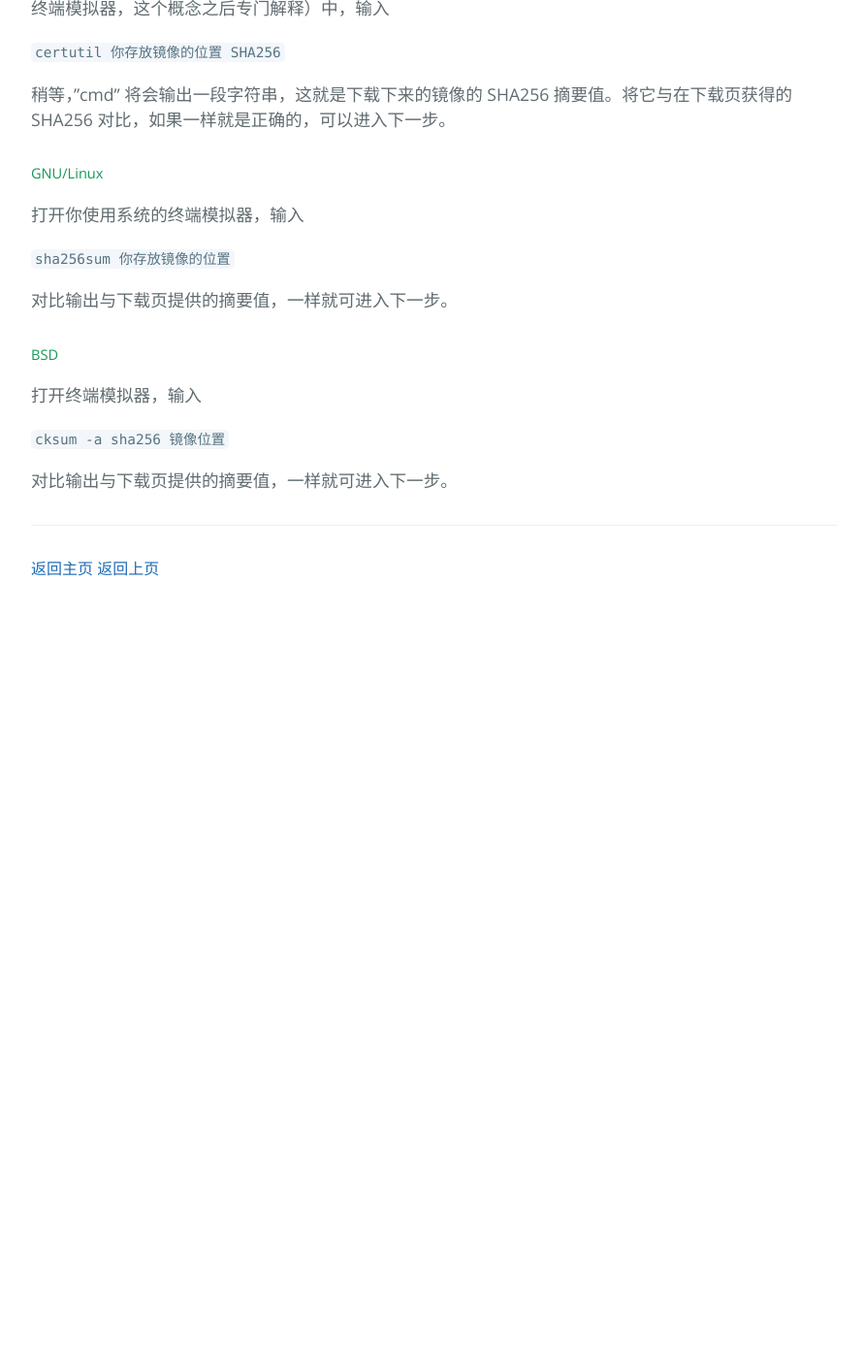
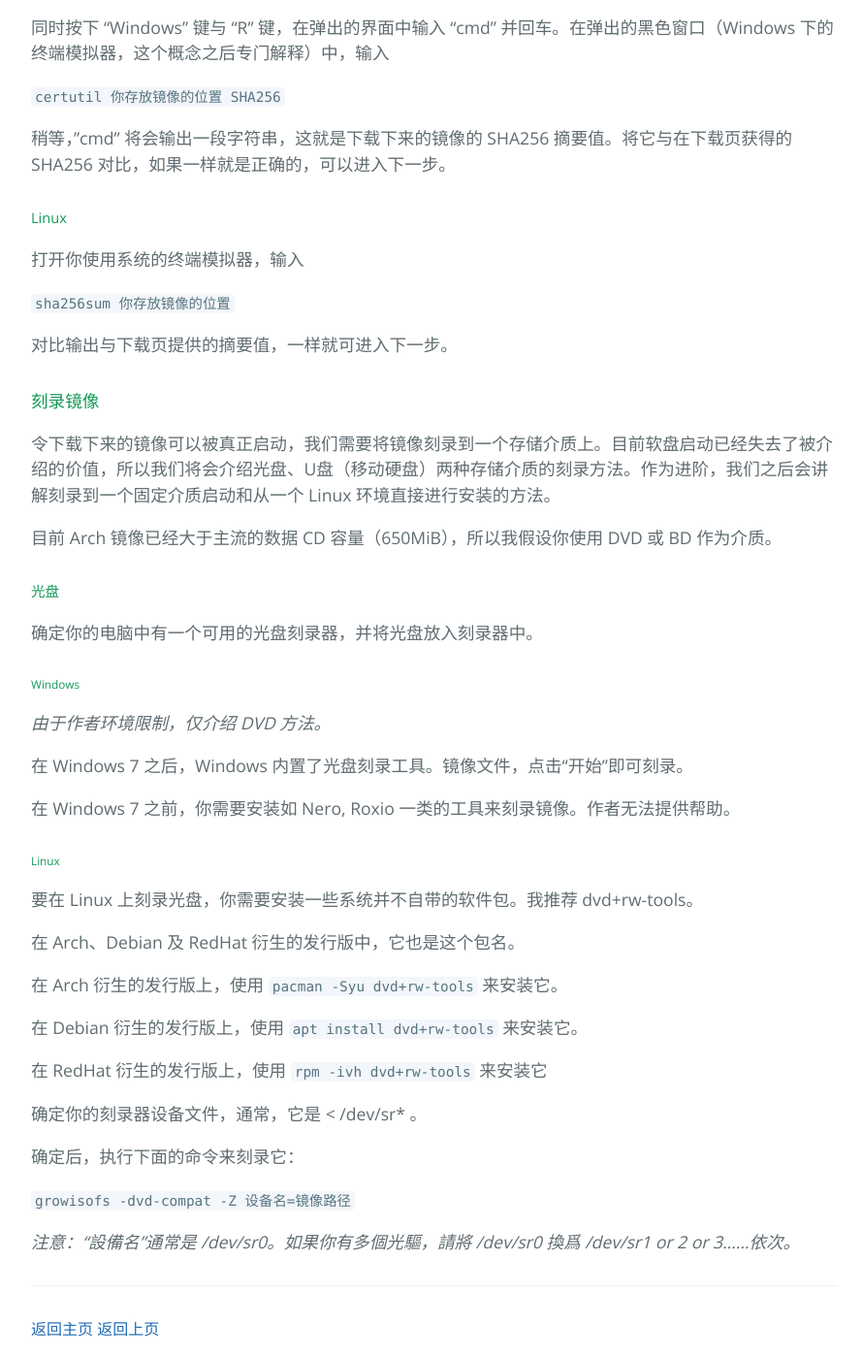
Before and after one commit to yjacks/yjacks.github.io, a Jekyll site: the page built from archinstall.md, in a window 1280 px wide and 1400 px high, scrolled down 2431 px. Shown: the whole window at 97% size, without its empty margins (192-1082 px from the left). Built offline with Jekyll 4.4.1, drawn with Linux system fonts in a browser that asks for light colours; our own code applies the rules of GitHub Pages for plain Markdown files; before the commit the page ends 3061 px from its top, so only the background shows below that; some of the changed text lies outside the part shown.

Commit message:
Update archinstall.md

````diff
--- a/archinstall.md
+++ b/archinstall.md
@@ -7,6 +7,8 @@
 本文以 FDL1.3 and newer 协议发布。
 
 本教程假定你使用一台拥有显卡及显示屏，并且你在前方操作的电脑。远程安装不在本教程范围内。
+
+Windows 系统默认为 Windows 2000 以上（NT 内核的 Windows系统）。
 
 ## 前期准备
 
@@ -33,7 +35,7 @@ Linux 作为内核的系统分支。
 
 ### 下载、校验及刻录安装映像
 
-* 本教程假定你使用另一台电脑，或使用将要安装系统的电脑上原有的系统完成本步骤。*
+*本教程假定你使用另一台电脑，或使用将要安装系统的电脑上原有的系统完成本步骤。*
 
 #### 下载
 
@@ -75,7 +77,7 @@ Linux 作为内核的系统分支。
 
 稍等，"cmd" 将会输出一段字符串，这就是下载下来的镜像的 SHA256 摘要值。将它与在下载页获得的 SHA256 对比，如果一样就是正确的，可以进入下一步。
 
-##### GNU/Linux
+##### Linux
 
 打开你使用系统的终端模拟器，输入
 
@@ -83,10 +85,41 @@ Linux 作为内核的系统分支。
 
 对比输出与下载页提供的摘要值，一样就可进入下一步。
 
-##### BSD
+#### 刻录镜像
 
-打开终端模拟器，输入
+令下载下来的镜像可以被真正启动，我们需要将镜像刻录到一个存储介质上。目前软盘启动已经失去了被介绍的价值，所以我们将会介绍光盘、U盘（移动硬盘）两种存储介质的刻录方法。作为进阶，我们之后会讲解刻录到一个固定介质启动和从一个 Linux 环境直接进行安装的方法。
 
-``` cksum -a sha256 镜像位置 ```
+目前 Arch 镜像已经大于主流的数据 CD 容量（650MiB），所以我假设你使用 DVD 或 BD 作为介质。
 
-对比输出与下载页提供的摘要值，一样就可进入下一步。
+##### 光盘
+
+确定你的电脑中有一个可用的光盘刻录器，并将光盘放入刻录器中。
+
+###### Windows
+
+*由于作者环境限制，仅介绍 DVD 方法。*
+
+在 Windows 7 之后，Windows 内置了光盘刻录工具。镜像文件，点击“开始”即可刻录。
+
+在 Windows 7 之前，你需要安装如 Nero, Roxio 一类的工具来刻录镜像。作者无法提供帮助。
+
+###### Linux
+
+要在 Linux 上刻录光盘，你需要安装一些系统并不自带的软件包。我推荐 dvd+rw-tools。
+
+在 Arch、Debian 及 RedHat 衍生的发行版中，它也是这个包名。
+
+在 Arch 衍生的发行版上，使用 ``` pacman -Syu dvd+rw-tools ``` 来安装它。
+
+在 Debian 衍生的发行版上，使用 ```apt install dvd+rw-tools``` 来安装它。
+
+在 RedHat 衍生的发行版上，使用 ```rpm -ivh dvd+rw-tools``` 来安装它
+
+确定你的刻录器设备文件，通常，它是
+ < /dev/sr* 。
+
+确定后，执行下面的命令来刻录它：
+
+```growisofs -dvd-compat -Z 设备名=镜像路径```
+
+*注意：“設備名”通常是 /dev/sr0。如果你有多個光驅，請將 /dev/sr0 換爲 /dev/sr1 or 2 or 3......依次。*
````
Also changed, not shown: other parts of archinstall.md (+1 -1 lines).
